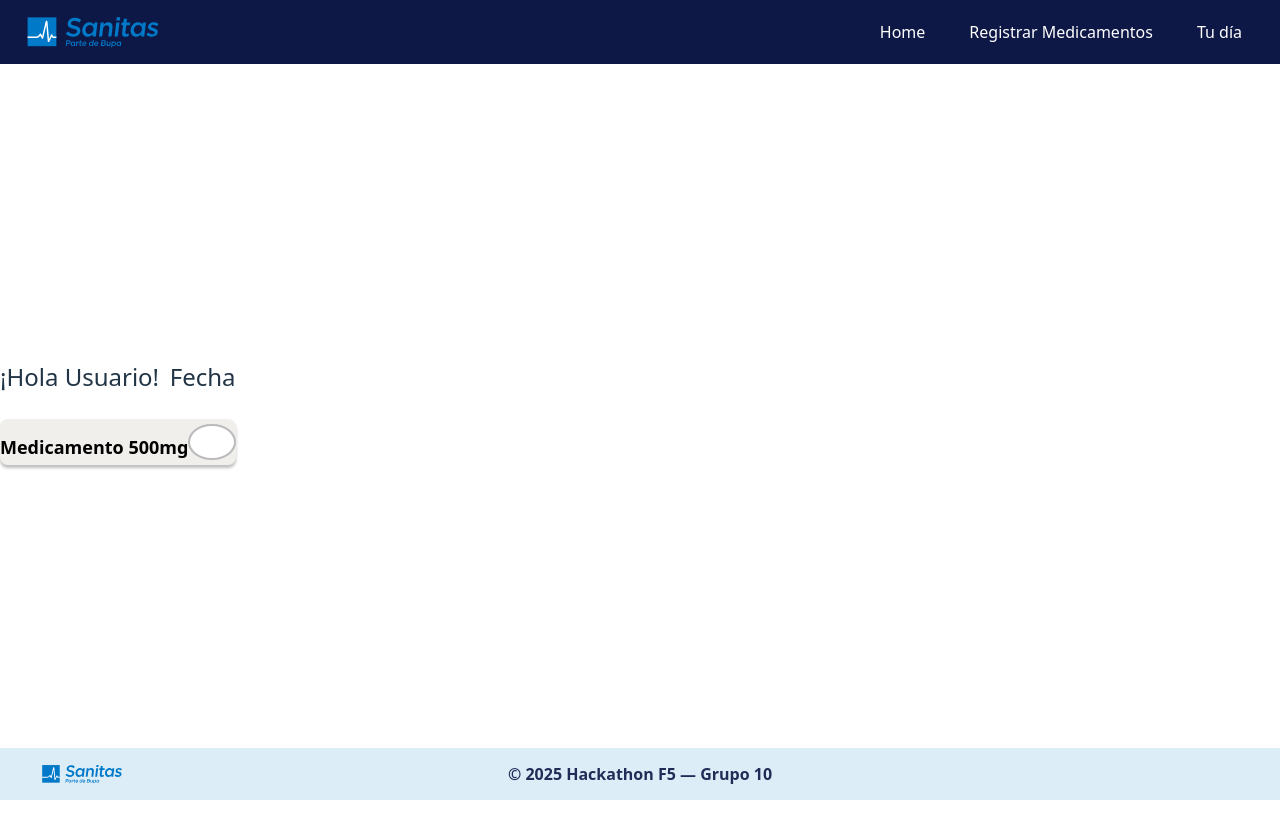
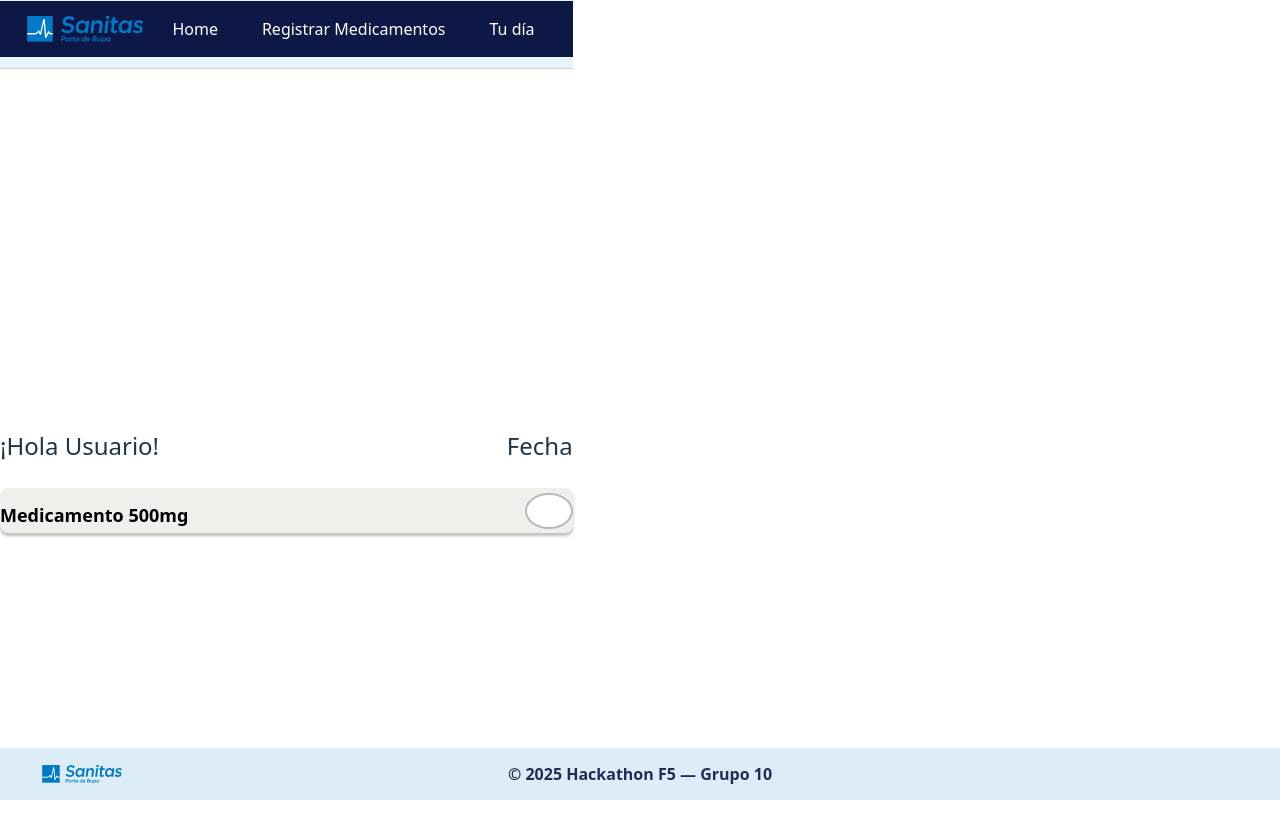
Before and after one commit to Grupo-10-HackathonF5/Grupo-10-HackathonF5-MedReminderFrontEnd, a React (Vite) app: page / in a window 1280 px wide. Shown: the top 838 px of the page. Before the commit the page ends 800 px from the top, so only its background shows below. Built offline with nearby package versions, Linux system fonts and the light colour scheme.

Commit message:
refactor(header): integrate Navbar inside Header and adjust layout

```diff
--- a/src/App.jsx
+++ b/src/App.jsx
@@ -3,12 +3,13 @@ import { Toaster } from 'react-hot-toast'
 import Footer from './components/footer/Footer'
 import AppRoutes from './application/Router'
 import Navbar from './components/navbar/Navbar'
+import Header from './components/header/header'
 
 function App() {
   return (
     <>
       <Toaster position="top-center" reverseOrder={false} />
-      <Navbar />
+      <Header />
       <AppRoutes />
       <Footer />
     </>
--- a/src/components/header/Header.css
+++ b/src/components/header/Header.css
@@ -1,3 +1,73 @@
-body{
+/* Header section (gris) */
+.header {
+  background: #E8F4FD;
+  border-bottom: 1px solid #d0d0d0;
+}
 
+.header__inner {
+  max-width: 1200px;
+  margin: 0 auto;
+  padding: 20px 16px;
+  display: flex;
+  justify-content: space-between;
+  align-items: center;
 }
+
+.header__brand {
+  display: flex;
+  align-items: center;
+  gap: 12px;
+}
+
+.header__logo {
+  height: 40px;
+  width: auto;
+}
+
+.header__brand-text {
+  display: flex;
+  flex-direction: column;
+  line-height: 1.2;
+}
+
+.header__brand-name {
+  font-size: 24px;
+  font-weight: 700;
+  color: #0066CC;
+}
+
+.header__brand-tagline {
+  font-size: 14px;
+  color: #666;
+  font-weight: 400;
+}
+
+.header__app-name {
+  font-size: 18px;
+  font-weight: 600;
+  color: #333;
+  letter-spacing: 0.5px;
+}
+
+/* Responsive design */
+@media (max-width: 768px) {
+  .header__inner {
+    flex-direction: column;
+    align-items: flex-start;
+    gap: 16px;
+  }
+
+  .header__app-name {
+    font-size: 16px;
+  }
+}
+
+@media (max-width: 480px) {
+  .header__brand-name {
+    font-size: 20px;
+  }
+
+  .header__app-name {
+    font-size: 14px;
+  }
+}
--- a/src/components/header/Header.jsx
+++ b/src/components/header/Header.jsx
@@ -1,6 +1,27 @@
-export default function Header() {
-    return(
-        <>
-        </>
-    )
+import React from 'react';
+import './Header.css';
+import Navbar from '../navbar/Navbar';
+
+export default function Header({ appName = "MedReminder" }) {
+
+  return (
+
+
+    <header className="header">
+        <Navbar/>
+      <div className="header__inner">
+        <div className="header__brand">
+          <img
+            src="src/assets/images/logo-sanitas.svg"
+            alt="Sanitas"
+            className="header__logo"
+          />
+        </div>
+
+        <div className="header__app-name">
+          {appName}
+        </div>
+      </div>
+    </header>
+  );
 }
--- a/src/components/navbar/Navbar.css
+++ b/src/components/navbar/Navbar.css
@@ -1,92 +1,39 @@
-.navbar {
-  position: fixed;
+/* src/components/navbar/Navbar.css */
+.navbar{
+  position: sticky;      /* se queda arriba sin tapar el header */
   top: 0;
-  left: 0;
-  right: 0;
   z-index: 1000;
   background: #0D1846;
-  color: #ffffff;
-  height: 64px;
-  display: flex;
-  align-items: center;
-  justify-content: space-between;
+  color: #fff;
+  height: 56px;
+  display:flex; align-items:center; justify-content:space-between;
   padding: 0 24px;
 }
 
+.navbar__inner{ width:100%; display:flex; align-items:center; justify-content:space-between; }
 
-.navbar__inner {
-  width: 100%;
-  display: flex;
-  align-items: center;
-  justify-content: space-between;
+.logo-link{ display:flex; align-items:center; }
+.logo{ height:32px; width:auto; }
+
+.burger{
+  display:inline-flex; align-items:center; justify-content:center;
+  border:0; background:transparent; padding:8px; color:#fff; cursor:pointer;
 }
 
-.logo-link {
-  display: flex;
-  align-items: center;
+/* Menú mobile: cuelga justo debajo de la barra */
+.menu{
+  display:none; flex-direction:column; gap:6px;
+  position:absolute; left:0; right:0; top:100%;   /* 👈 debajo de la navbar */
+  background:#0D1846; padding:12px;
 }
+.menu--open{ display:flex; }
 
-.logo {
-  height: 36px;
-  width: auto;
-}
-
-/* Burger  */
-.burger {
-  display: inline-flex;
-  align-items: center;
-  justify-content: center;
-  border: 0;
-  background: transparent;
-  padding: 8px;
-  color: #ffffff;
-  cursor: pointer;
-}
-
-/* Menú */
-.menu {
-  display: none;
-  flex-direction: column;
-  background: #0D1846;
-  position: absolute;
-  top: 64px;
-  right: 0;
-  left: 0;
-  padding: 12px;
-}
-
-.menu--open {
-  display: flex;
-}
-
-.menu__link {
-  color: #ffffff;
-  text-decoration: none;
-  font-weight: 500;
-  padding: 8px 12px;
-  border-radius: 6px;
-}
-
-.menu__link:hover {
-  background: rgba(255,255,255,0.15);
-}
+.menu__link{ color:#fff; text-decoration:none; font-weight:500; padding:8px 12px; border-radius:6px; }
+.menu__link:hover{ background:rgba(255,255,255,.15); }
 
 /* Desktop */
-@media (min-width: 768px) {
-  .burger {
-    display: none;
-  }
-
-  .menu {
-    position: static;
-    display: flex !important;
-    flex-direction: row;
-    gap: 16px;
-    background: transparent;
-    padding: 0;
-  }
-
-  .menu__link {
-    padding: 8px 14px;
-  }
+@media (min-width:768px){
+  .burger{ display:none; }
+  .menu{ position:static; display:flex !important; flex-direction:row; gap:16px; background:transparent; padding:0; }
+  .menu__link{ padding:8px 14px; }
 }
```
